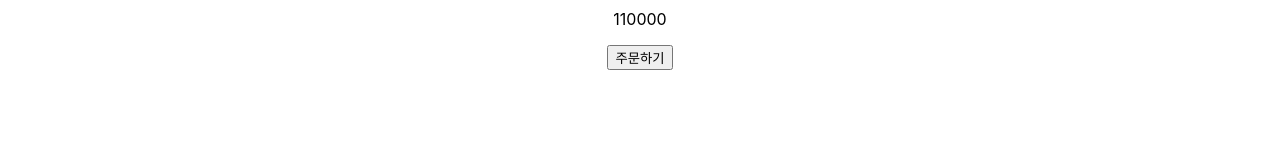
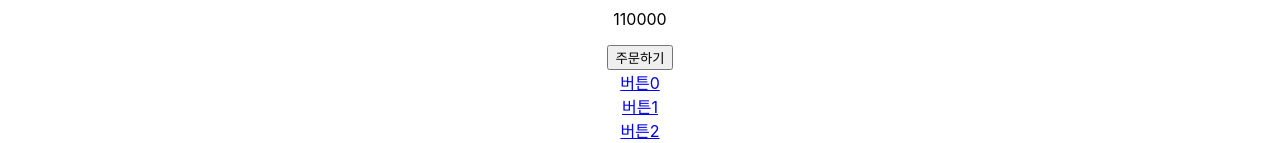
Before and after one commit to yunjeongmi1004/reactshop-master, a React (Create React App) app in the folder shop/: page /detail/1 in a window 1280 px wide. Shown: the part 1141-1284 px from the top of the page. Before the commit the page ends 1211 px from the top, so only its background shows below. Built offline with nearby package versions, Linux system fonts and the light colour scheme; the HTML template or start-up script is replaced by a standard one.

Commit message:
Context API 단점

```diff
--- a/shop/src/App.css
+++ b/shop/src/App.css
@@ -44,3 +44,12 @@
     transform: rotate(360deg);
   }
 }
+
+
+.start{
+  opacity:0
+}
+.end{
+  opacity:1;
+  transition: opacity .5s;
+}
--- a/shop/src/routes/Detail.js
+++ b/shop/src/routes/Detail.js
@@ -1,6 +1,8 @@
 import { useEffect, useState } from "react";
 import { useParams } from "react-router-dom";
 import styled, { isStyledComponent } from 'styled-components';
+import {Nav} from 'react-bootstrap';
+
 
 let YellowBtn = styled.button`
     background : ${ props => props.bg };
@@ -29,7 +31,17 @@ let YellowBtn = styled.button`
 function Detail(props){
 
 
+    let [fade2, setFade2] = useState('')
+    useEffect(()=>{
+        let a = setTimeout(()=>{
+            setFade2('end')
+        }, 100)
 
+        return ()=>{
+            clearTimeout(a)
+            setFade2('')
+        }
+    }, [])
 
 
     let [count, setCount] = useState(0);
@@ -46,6 +58,7 @@ function Detail(props){
     let 찾은상품 =  props.shoes.find((x) => x.id == id )
 
     let [alert, setalert] = useState(true);
+    let [탭, 탭변경] = useState(0);
 
     // mount, update시 코드 실행해주는 useEffect
     // useEffect 쓰는 이유 : html 렌더링 후에 동작합니다 - 시간이 오래 걸리는 어려운 연산 / 서버에서 데이터 가져오는 작업 / 타이머 장착하는거 사용합니다
@@ -81,7 +94,7 @@ function Detail(props){
         // useEffect(()=>{},[count]) //4. 특정  state 변경시에만 실행하려면 [state명]
 
     return(
-        <div className="container">
+        <div className={'container start ' + fade2}>
             {
                 alert == true
                 ? <div className="alert alert-warning">
@@ -112,8 +125,72 @@ function Detail(props){
                 <button className="btn btn-danger">주문하기</button>
                 </div>
             </div>
+
+
+
+            <Nav variant="tabs"  defaultActiveKey="link0">
+                <Nav.Item>
+                    <Nav.Link onClick={()=>{탭변경(0)}} eventKey="link0">버튼0</Nav.Link>
+                </Nav.Item>
+                <Nav.Item>
+                    <Nav.Link onClick={()=>{탭변경(1)}} eventKey="link1">버튼1</Nav.Link>
+                </Nav.Item>
+                <Nav.Item>
+                    <Nav.Link onClick={()=>{탭변경(2)}} eventKey="link2">버튼2</Nav.Link>
+                </Nav.Item>
+            </Nav>
+            <TabContent2 shoes={props.shoes} 탭 = {탭}/>
+
         </div>
     )
 }
 
+function TabContent(props){
+    if(props.탭 == 0){
+        return <div>내용0</div>
+    }
+    else if(props.탭 == 1){
+        return <div>내용1</div>
+    }
+    else if(props.탭 == 2){
+        return <div>내용2</div>
+    }
+}
+
+// props어쩌구가 귀찮다면 ~
+function TabContent2({탭, shoes}){
+    // if(탭 == 0){
+    //     return <div>내용0</div>
+    // }
+    // else if(탭 == 1){
+    //     return <div>내용1</div>
+    // }
+    // else if(탭 == 2){
+    //     return <div>내용2</div>
+    // }
+
+    let [fade, setFade] = useState('')
+
+    // 리액트의 automatic batching 기능
+    useEffect(()=>{
+        let a = setTimeout(()=>{
+            setFade('end')
+        }, 100)
+
+        return ()=>{
+            clearTimeout(a)
+            setFade('')
+        }
+    }, [탭]) // 탭이라는게 변경될 때마다 안의 코드를 실행해줌
+
+    //센스 좋은 방법
+    return(
+    <div className={'start ' + fade}>
+        {[<div>{shoes[0].title}</div>,<div>내용1</div>,<div>내용2</div>][탭]}
+    </div>
+    )
+}
+
+
+
 export default Detail;
```
Also changed, not shown: shop/src/App.js (+16 -2 lines).
